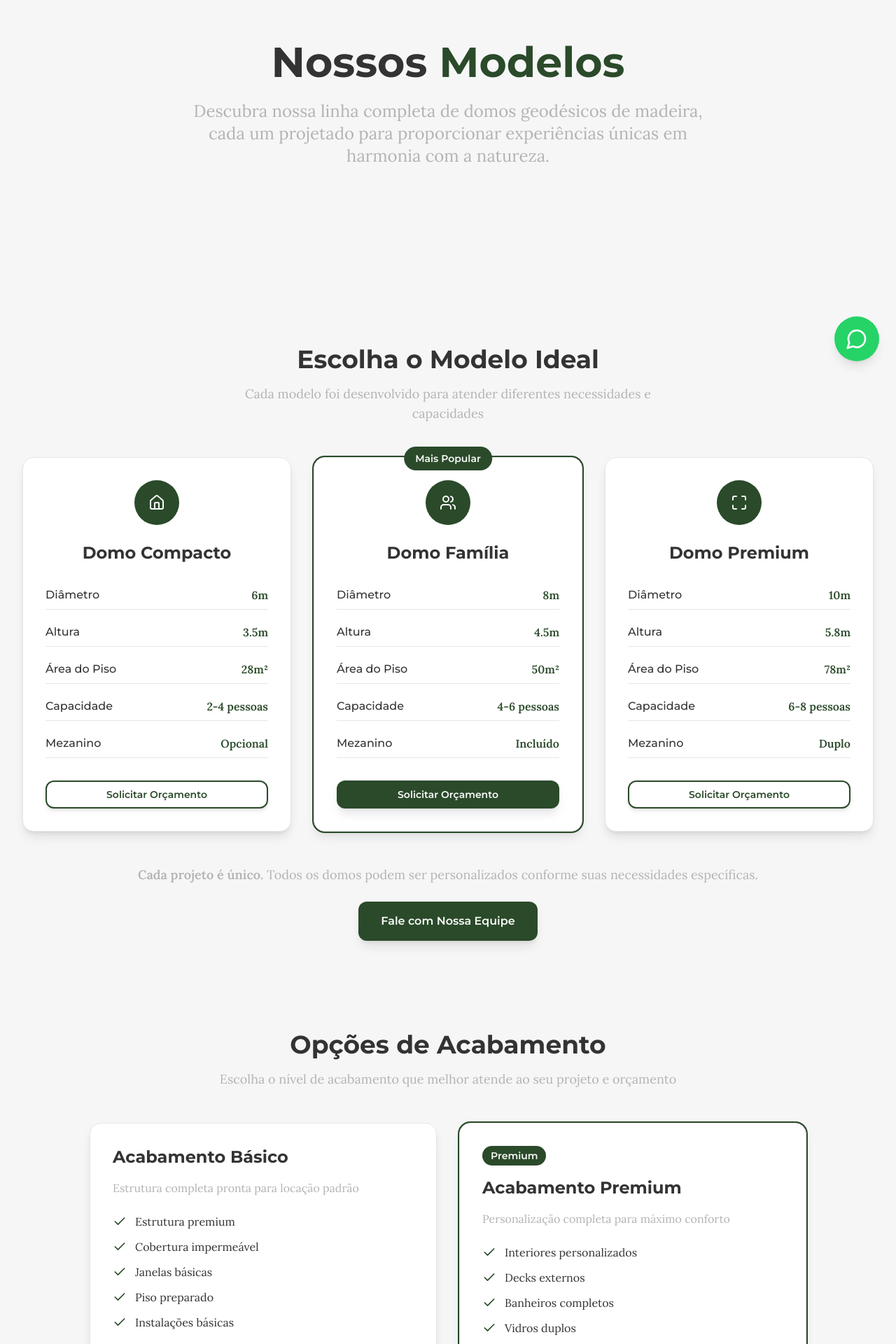
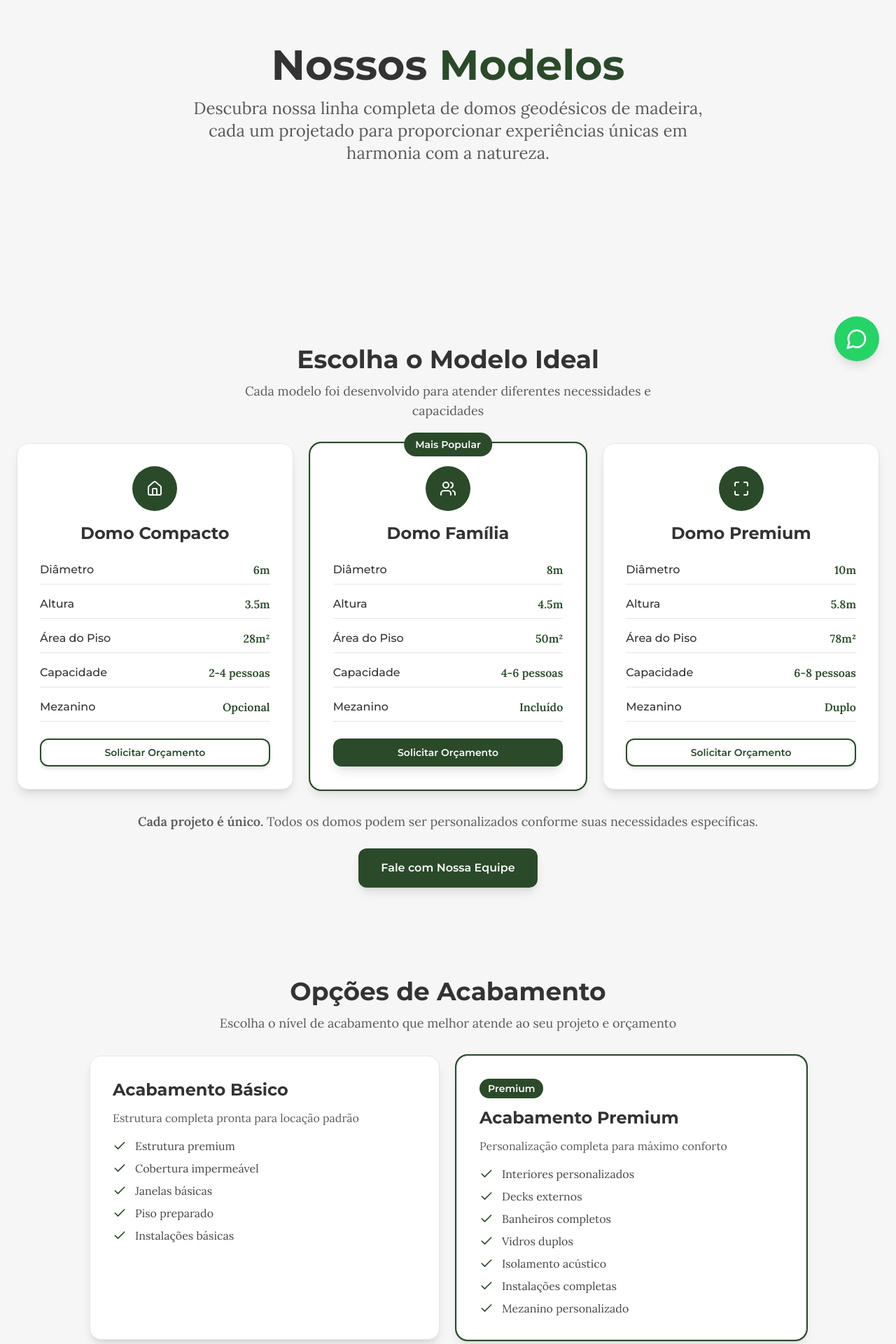
Before and after one commit to lsrworks/ecocupula1509-39b7d654, a React (Vite) app: page /produtos in a window 1280 px wide. Shown: the part 260-2180 px from the top of the page at 70% size. Built offline with nearby package versions, Linux system fonts and the light colour scheme.

Commit message:
Refine Modelos and FAQ sections
Adjusted spacing, text color, and mobile responsiveness in the "Modelos" section. Updated the FAQ answer for construction time to reflect a 15-60 day range. Ensured overall design consistency between desktop and mobile views.

```diff
--- a/src/pages/FAQ.tsx
+++ b/src/pages/FAQ.tsx
@@ -27,8 +27,8 @@ const FAQ = () => {
       answer: "Podem ser instalados em terreno plano, inclinado, rochoso ou arenoso. Não necessitam de fundações complexas, podendo usar sapatas, pilotis ou sistemas simplificados."
     },
     {
-      question: "Quanto tempo leva para construir e instalar um domo?",
-      answer: "Domos básicos: 3-5 dias. Modelos premium com acabamentos completos: 7-14 dias. Significativamente mais rápido que construções convencionais."
+      question: "Quanto tempo leva para construir um domo?",
+      answer: "O prazo de construção varia de 15 a 60 dias, dependendo do modelo escolhido e do nível de acabamento desejado."
     },
     {
       question: "Qual a frequência de manutenção necessária?",
--- a/src/pages/Produtos.tsx
+++ b/src/pages/Produtos.tsx
@@ -74,11 +74,11 @@ const Produtos = () => {
       <section
         className="relative min-h-[60vh] md:min-h-[70vh] flex items-center justify-center bg-background"
       >
-        <div className="container-eco text-center">
-          <h1 className="text-4xl md:text-5xl lg:text-6xl font-display font-bold mb-6">
+        <div className="container-eco text-center px-4 md:px-6">
+          <h1 className="text-4xl md:text-5xl lg:text-6xl font-display font-bold mb-4">
             Nossos <span className="text-primary">Modelos</span>
           </h1>
-          <p className="text-xl md:text-2xl leading-relaxed max-w-3xl mx-auto text-muted-foreground">
+          <p className="text-xl md:text-2xl leading-relaxed max-w-3xl mx-auto text-foreground/80">
             Descubra nossa linha completa de domos geodésicos de madeira, cada um projetado
             para proporcionar experiências únicas em harmonia com a natureza.
           </p>
@@ -87,19 +87,19 @@ const Produtos = () => {
 
       {/* Models Comparison */}
       <section id="modelos" className="section-padding bg-eco-gray-light">
-        <div className="container-eco">
-          <div className="text-center mb-12">
-            <h2 className="text-3xl md:text-4xl font-display font-bold mb-4">
+        <div className="container-eco px-4 md:px-6">
+          <div className="text-center mb-8">
+            <h2 className="text-3xl md:text-4xl font-display font-bold mb-3">
               Escolha o Modelo Ideal
             </h2>
-            <p className="text-lg text-muted-foreground max-w-2xl mx-auto">
+            <p className="text-lg text-foreground/80 max-w-2xl mx-auto">
               Cada modelo foi desenvolvido para atender diferentes necessidades e capacidades
             </p>
           </div>
 
-          <div className="grid grid-cols-1 lg:grid-cols-3 gap-8 mb-12">
+          <div className="grid grid-cols-1 lg:grid-cols-3 gap-6 mb-8">
             {domeModels.map((model, index) => (
-              <div key={index} className={`card-eco p-8 relative ${model.popular ? 'ring-2 ring-primary' : ''}`}>
+              <div key={index} className={`card-eco p-6 md:p-8 relative ${model.popular ? 'ring-2 ring-primary' : ''}`}>
                 {model.popular && (
                   <div className="absolute -top-3 left-1/2 transform -translate-x-1/2">
                     <span className="bg-primary text-primary-foreground px-4 py-2 rounded-full text-sm font-display font-semibold">
@@ -108,13 +108,13 @@ const Produtos = () => {
                   </div>
                 )}
 
-                <div className="flex items-center justify-center w-16 h-16 bg-primary text-primary-foreground rounded-full mb-6 mx-auto">
+                <div className="flex items-center justify-center w-16 h-16 bg-primary text-primary-foreground rounded-full mb-4 mx-auto">
                   {model.icon}
                 </div>
 
-                <h3 className="text-2xl font-display font-bold text-center mb-6">{model.name}</h3>
+                <h3 className="text-2xl font-display font-bold text-center mb-4">{model.name}</h3>
 
-                <div className="space-y-3 mb-8">
+                <div className="space-y-2 mb-6">
                   <div className="flex justify-between py-2 border-b border-border">
                     <span className="font-display font-medium">Diâmetro</span>
                     <span className="text-primary font-semibold">{model.diameter}</span>
@@ -154,12 +154,12 @@ const Produtos = () => {
             ))}
           </div>
 
-          <div className="text-center">
-            <p className="text-lg text-muted-foreground mb-6">
+          <div className="text-center px-4 md:px-0">
+            <p className="text-lg text-foreground/80 mb-6">
               <strong>Cada projeto é único.</strong> Todos os domos podem ser personalizados
               conforme suas necessidades específicas.
             </p>
-            <Button variant="eco" size="responsive" asChild>
+            <Button variant="eco" size="responsive" asChild className="mx-auto">
               <a
                 href={whatsappLink}
                 target="_blank"
@@ -174,33 +174,33 @@ const Produtos = () => {
 
       {/* Finishings */}
       <section className="section-padding bg-eco-gray-light">
-        <div className="container-eco">
-          <div className="text-center mb-12">
-            <h2 className="text-3xl md:text-4xl font-display font-bold mb-4">
+        <div className="container-eco px-4 md:px-6">
+          <div className="text-center mb-8">
+            <h2 className="text-3xl md:text-4xl font-display font-bold mb-3">
               Opções de Acabamento
             </h2>
-            <p className="text-lg text-muted-foreground max-w-2xl mx-auto">
+            <p className="text-lg text-foreground/80 max-w-2xl mx-auto">
               Escolha o nível de acabamento que melhor atende ao seu projeto e orçamento
             </p>
           </div>
 
-          <div className="grid grid-cols-1 lg:grid-cols-2 gap-8 max-w-5xl mx-auto">
+          <div className="grid grid-cols-1 lg:grid-cols-2 gap-6 max-w-5xl mx-auto">
             {finishings.map((finishing, index) => (
-              <div key={index} className={`card-eco p-8 ${finishing.premium ? 'ring-2 ring-primary' : ''}`}>
+              <div key={index} className={`card-eco p-6 md:p-8 ${finishing.premium ? 'ring-2 ring-primary' : ''}`}>
                 {finishing.premium && (
-                  <div className="inline-block bg-primary text-primary-foreground px-3 py-1 rounded-full text-sm font-display font-semibold mb-4">
+                  <div className="inline-block bg-primary text-primary-foreground px-3 py-1 rounded-full text-sm font-display font-semibold mb-3">
                     Premium
                   </div>
                 )}
 
-                <h3 className="text-2xl font-display font-bold mb-4">{finishing.type}</h3>
-                <p className="text-muted-foreground mb-6">{finishing.description}</p>
+                <h3 className="text-2xl font-display font-bold mb-3">{finishing.type}</h3>
+                <p className="text-foreground/80 mb-4">{finishing.description}</p>
 
-                <ul className="space-y-3">
+                <ul className="space-y-2">
                   {finishing.features.map((feature, featureIndex) => (
                     <li key={featureIndex} className="flex items-center">
                       <Check className="h-5 w-5 text-primary mr-3 flex-shrink-0" />
-                      <span>{feature}</span>
+                      <span className="text-foreground/90">{feature}</span>
                     </li>
                   ))}
                 </ul>
```
